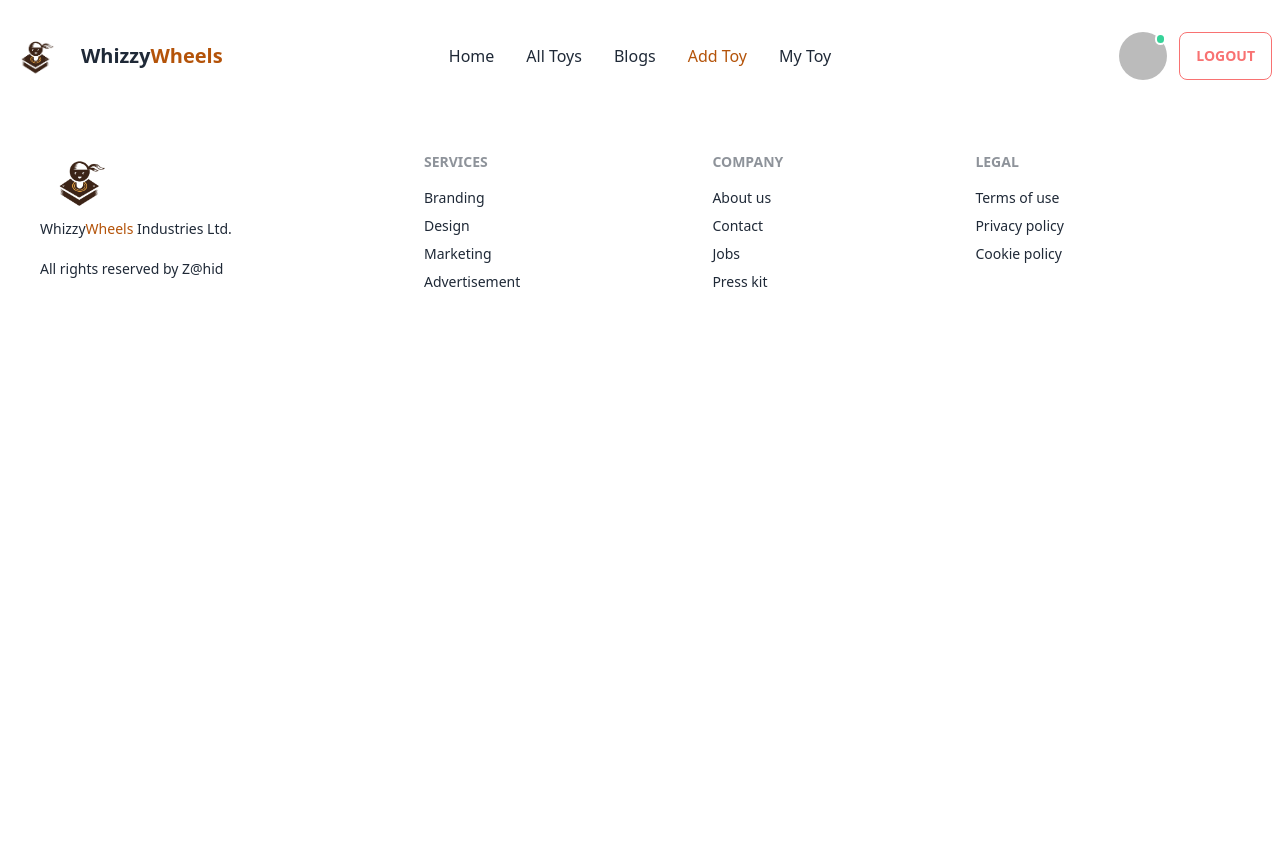
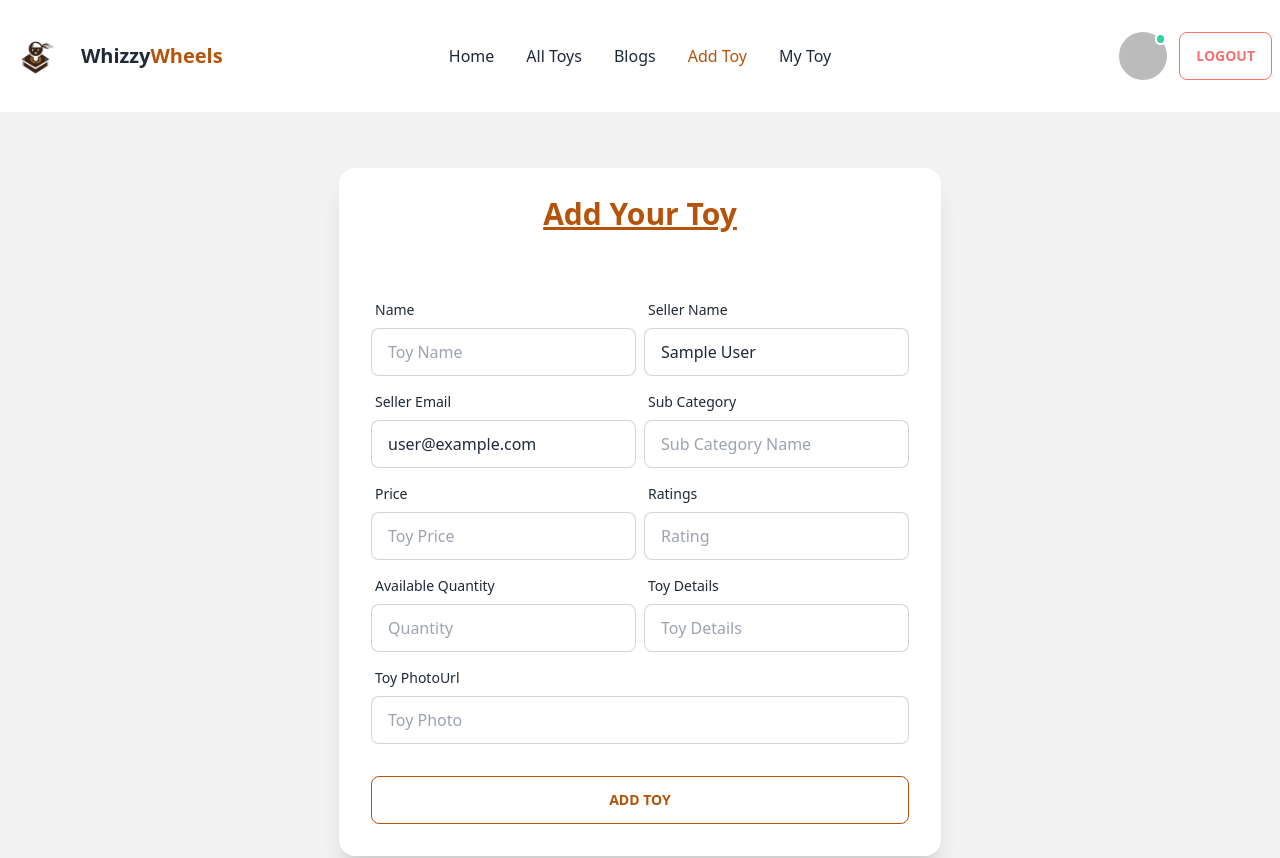
Before and after one commit to zahidhasan1993/whizzyWheels, a React (Vite) app: page /addtoys in a window 1280 px wide. Shown: the top 858 px of the page. Before the commit the page ends 800 px from the top, so only its background shows below. Built offline with nearby package versions, Linux system fonts and the light colour scheme; no server answers; sample sign-in values are in the browser's storage.

Commit message:
adding addToy section

```diff
--- a/src/components/extra/toys/AddToy.jsx
+++ b/src/components/extra/toys/AddToy.jsx
@@ -1,13 +1,152 @@
-import React from 'react';
-import { TabTitle } from '../../changeTitle';
+import React, { useContext } from "react";
+import { TabTitle } from "../../changeTitle";
+import { DataProvider } from "../../providers/AuthProvider";
 
 const AddToy = () => {
-    TabTitle('addToys | WhizzyWheels');
-    return (
-        <div>
+  TabTitle("addToys | WhizzyWheels");
+  const {user} = useContext(DataProvider);
 
+  const handleAddToy = (e) => {
+    e.preventDefault();
+    const form = e.target;
+    const name = form.name.value;
+    const sellerName = form.sellername.value;
+    const sellerEmail = form.email.value;
+    const subcategory = form.subcategory.value;
+    const price = form.price.value;
+    const ratings = form.rating.value;
+    const quantity = form.quantity.value;
+    const photoURL = form.toyphoto.value;
+
+    const newToy = {name,sellerName,sellerEmail,subcategory,price,ratings,quantity,photoURL};
+
+    console.log(newToy);
+  }
+
+  return (
+    <div className="hero min-h-screen bg-base-200">
+      <div className="hero-content">
+
+        <div className="card flex-shrink-0 w-full shadow-xl bg-base-100">
+        <h1 className="text-center my-7 text-3xl text-amber-700 font-semibold underline">Add Your Toy</h1>
+          <form onSubmit={handleAddToy} className="card-body md:grid md:grid-cols-2">
+            <div className="form-control">
+              <label className="label">
+                <span className="label-text">Name</span>
+              </label>
+              <input
+                type="text"
+                name="name"
+                placeholder="Toy Name"
+                className="input input-bordered"
+              />
+            </div>
+            <div className="form-control">
+              <label className="label">
+                <span className="label-text">Seller Name</span>
+              </label>
+              <input
+                type="text"
+                name="sellername"
+                placeholder="Seller Name"
+                defaultValue={user?.displayName}
+                className="input input-bordered"
+              />
+
+            </div>
+            <div className="form-control">
+              <label className="label">
+                <span className="label-text">Seller Email</span>
+              </label>
+              <input
+                type="email"
+                name="email"
+                placeholder="Seller Name"
+                defaultValue={user?.email}
+                className="input input-bordered"
+              />
+
+            </div>
+            <div className="form-control">
+              <label className="label">
+                <span className="label-text">Sub Category</span>
+              </label>
+              <input
+                type="text"
+                name="subcategory"
+                placeholder="Sub Category Name"
+                className="input input-bordered"
+              />
+
+            </div>
+            <div className="form-control">
+              <label className="label">
+                <span className="label-text">Price</span>
+              </label>
+              <input
+                type="text"
+                name="price"
+                placeholder="Toy Price"
+                className="input input-bordered"
+              />
+
+            </div>
+            <div className="form-control">
+              <label className="label">
+                <span className="label-text">Ratings</span>
+              </label>
+              <input
+                type="text"
+                name="rating"
+                placeholder="Rating"
+                className="input input-bordered"
+              />
+
+            </div>
+            <div className="form-control">
+              <label className="label">
+                <span className="label-text">Available Quantity</span>
+              </label>
+              <input
+                type="text"
+                name="quantity"
+                placeholder="Quantity"
+                className="input input-bordered"
+              />
+
+            </div>
+            <div className="form-control">
+              <label className="label">
+                <span className="label-text">Toy Details</span>
+              </label>
+              <input
+                type="text"
+                name="toydetails"
+                placeholder="Toy Details"
+                className="input input-bordered"
+              />
+
+            </div>
+            <div className="form-control md:col-span-2">
+              <label className="label">
+                <span className="label-text">Toy PhotoUrl</span>
+              </label>
+              <input
+                type="text"
+                name="toyphoto"
+                placeholder="Toy Photo"
+                className="input input-bordered"
+              />
+
+            </div>
+            <div className="form-control mt-6 md:col-span-2">
+              <button className="btn w-full btn-outline text-amber-700 hover:bg-amber-700 hover:border-none hover:text-white">Add Toy</button>
+            </div>
+          </form>
         </div>
-    );
+      </div>
+    </div>
+  );
 };
 
 export default AddToy;
--- a/src/components/routes/PrivateRoute.jsx
+++ b/src/components/routes/PrivateRoute.jsx
@@ -7,7 +7,7 @@ const PrivateRoute = ({children}) => {
     const location = useLocation();
 
     if(loader){
-        return <button className="btn loading">loading</button>
+        return <button className="btn loading ml-32 my-20 md:ml-[35rem] md:my-72">loading</button>
     }
     if(user){
         return children;
--- a/src/components/routes/PublicRoutes.jsx
+++ b/src/components/routes/PublicRoutes.jsx
@@ -10,46 +10,58 @@ import AllToys from "../extra/toys/AllToys";
 import AddToy from "../extra/toys/AddToy";
 import MyToy from "../extra/toys/MyToy";
 import CardToysDetails from "../extra/CardToysDetails";
-
+import PrivateRoute from "./PrivateRoute";
 
 const router = createBrowserRouter([
   {
-        path:'/',
+    path: "/",
     element: <Main></Main>,
     errorElement: <Error></Error>,
     children: [
       {
-                path: '/',
-                element: <Home></Home>
+        path: "/",
+        element: <Home></Home>,
       },
       {
-                path: 'login',
-                element: <Login></Login>
+        path: "login",
+        element: <Login></Login>,
       },
       {
-                path: 'register',
-                element: <Registration></Registration>
+        path: "register",
+        element: <Registration></Registration>,
       },
       {
-                path: 'alltoys',
-                element: <AllToys></AllToys>
+        path: "alltoys",
+        element: (
+          <PrivateRoute>
+            <AllToys></AllToys>
+          </PrivateRoute>
+        ),
       },
       {
-                path: 'addtoys',
-                element: <AddToy></AddToy>
+        path: "addtoys",
+        element: (
+          <PrivateRoute>
+            <AddToy></AddToy>
+          </PrivateRoute>
+        ),
       },
       {
-                path: 'mytoys',
-                element: <MyToy></MyToy>
+        path: "mytoys",
+        element: (
+          <PrivateRoute>
+            <MyToy></MyToy>
+          </PrivateRoute>
+        ),
       },
       {
-                path: 'cardtoys/:id',
+        path: "cardtoys/:id",
         element: <CardToysDetails></CardToysDetails>,
-                loader: ({params}) => fetch(`http://localhost:5000/toycategory/${params.id}`)
-            }
-        ]
-    }
-])
-
+        loader: ({ params }) =>
+          fetch(`http://localhost:5000/toycategory/${params.id}`),
+      },
+    ],
+  },
+]);
 
 export default router;
```
Lines whose indentation alone changed are shown as unchanged.
